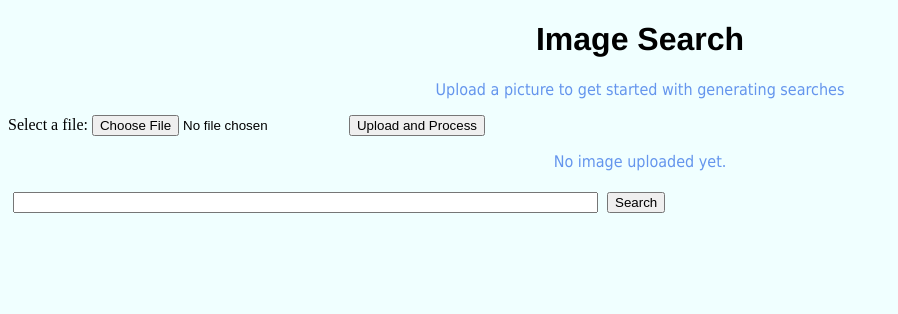
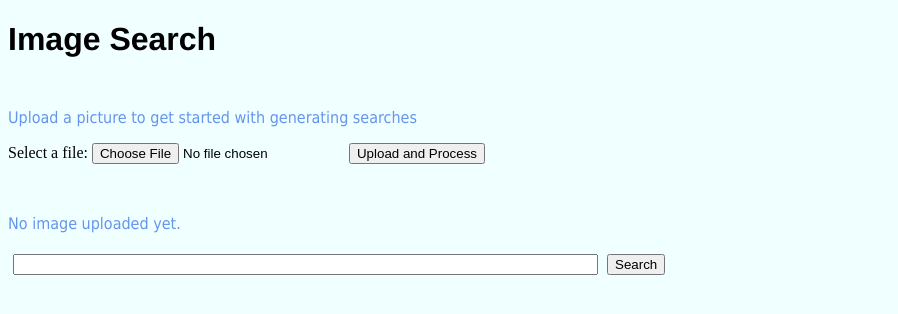
Before and after one commit to benshuttle28/image-search, a Flask app: page / in a window 1280 px wide. Shown: the top 314 px of the page, without its empty margins (0-898 px from the left). Run offline with Flask 3, Linux system fonts and the light colour scheme.

Commit message:
small ui tweaks

```diff
--- a/static/css/desktop.css
+++ b/static/css/desktop.css
@@ -4,14 +4,15 @@ body {
 
 h1 {
     color: black;
-    text-align: center;
+    text-align: left;
     font-family: Helvetica;
 }
 
 p {
     color: cornflowerblue;
-    text-align: center;
+    text-align: left;
     font-family: Tahoma;
+    margin-top: 50px;
 }
 
 h2 {
--- a/templates/web_ui.html
+++ b/templates/web_ui.html
@@ -92,10 +92,10 @@
             var captions = {{ captions| tojson
         }};
         fillSearchBoxWithCaptions(captions);
-        document.getElementById('search').value = captions.join(' '); // Set the value of the search box
+        document.getElementById('search').value = captions.join(''); // Set the value of the search box
         };
     </script>
-    <p>Image uploaded. Press search to see results.</p>
+    <p>Image processed. Press search to see results.</p>
     {% else %}
     <p>No image uploaded yet.</p>
     {% endif %}
```
